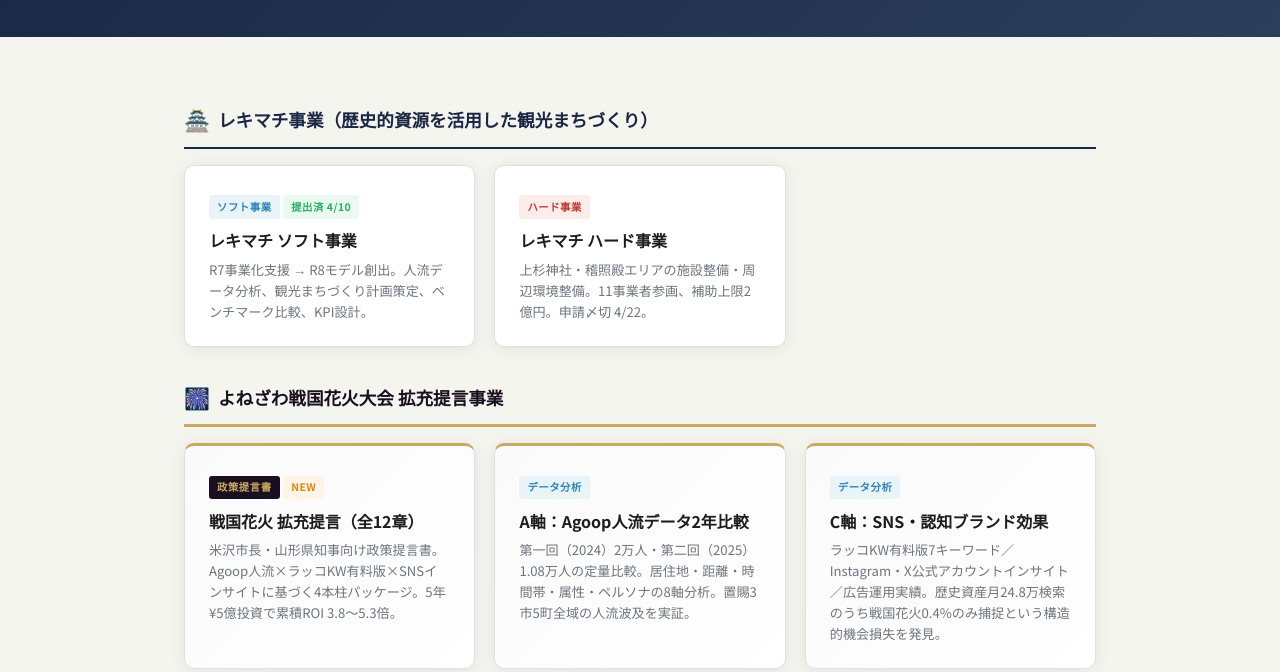
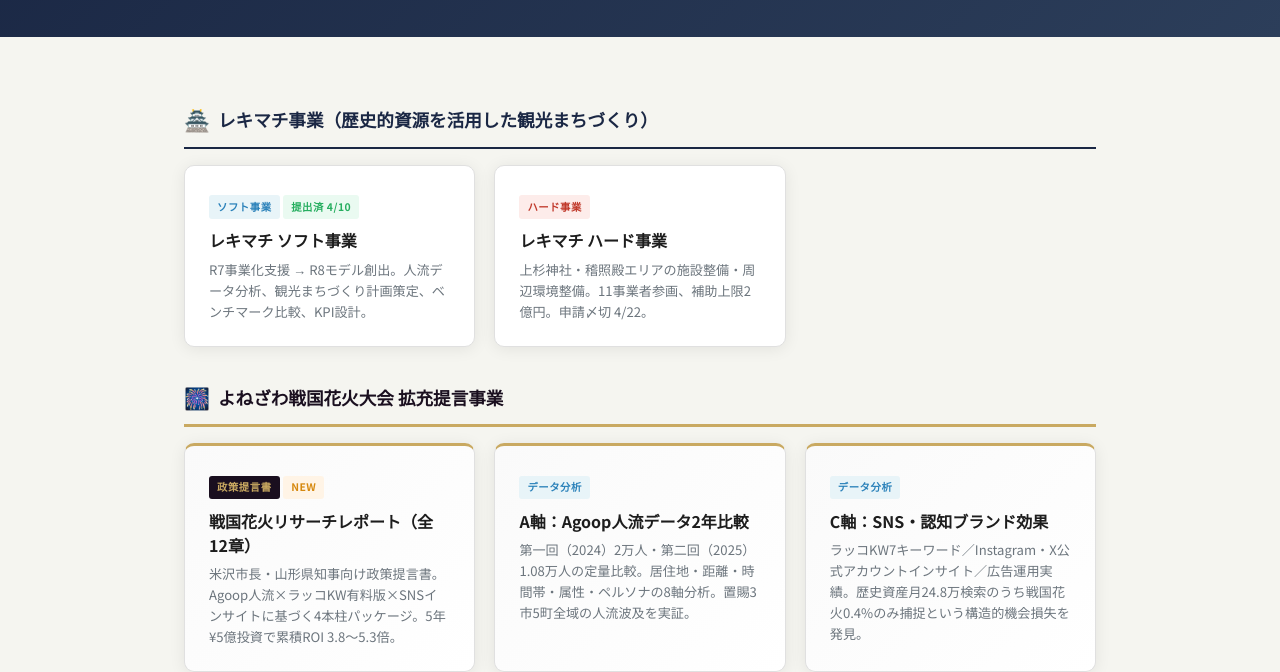
Before and after one commit to yinoue-22/plat-yonezawa-docs, a plain HTML site: page index.html in a window 1280 px wide. Shown: the part 138-810 px from the top of the page. Drawn offline with Linux system fonts and the light colour scheme.

Commit message:
Update headings and paragraphs in index.html

```diff
--- a/index.html
+++ b/index.html
@@ -104,7 +104,7 @@ body { font-family:'Noto Sans JP',sans-serif; background:var(--bg); color:var(--
     <a href="projects/sengoku-hanabi.html" class="card sengoku-card">
       <span class="badge badge-sengoku">政策提言書</span>
       <span class="badge badge-new">NEW</span>
-      <h3>戦国花火 拡充提言（全12章）</h3>
+      <h3>戦国花火リサーチレポート（全12章）</h3>
       <p>米沢市長・山形県知事向け政策提言書。Agoop人流×ラッコKW有料版×SNSインサイトに基づく4本柱パッケージ。5年¥5億投資で累積ROI 3.8〜5.3倍。</p>
     </a>
     <a href="projects/sengoku-hanabi/axis-a-summary.html" class="card sengoku-card">
@@ -115,7 +115,7 @@ body { font-family:'Noto Sans JP',sans-serif; background:var(--bg); color:var(--
     <a href="projects/sengoku-hanabi/axis-c-summary.html" class="card sengoku-card">
       <span class="badge badge-soft">データ分析</span>
       <h3>C軸：SNS・認知ブランド効果</h3>
-      <p>ラッコKW有料版7キーワード／Instagram・X公式アカウントインサイト／広告運用実績。歴史資産月24.8万検索のうち戦国花火0.4%のみ捕捉という構造的機会損失を発見。</p>
+      <p>ラッコKW7キーワード／Instagram・X公式アカウントインサイト／広告運用実績。歴史資産月24.8万検索のうち戦国花火0.4%のみ捕捉という構造的機会損失を発見。</p>
     </a>
   </div>
 
```
